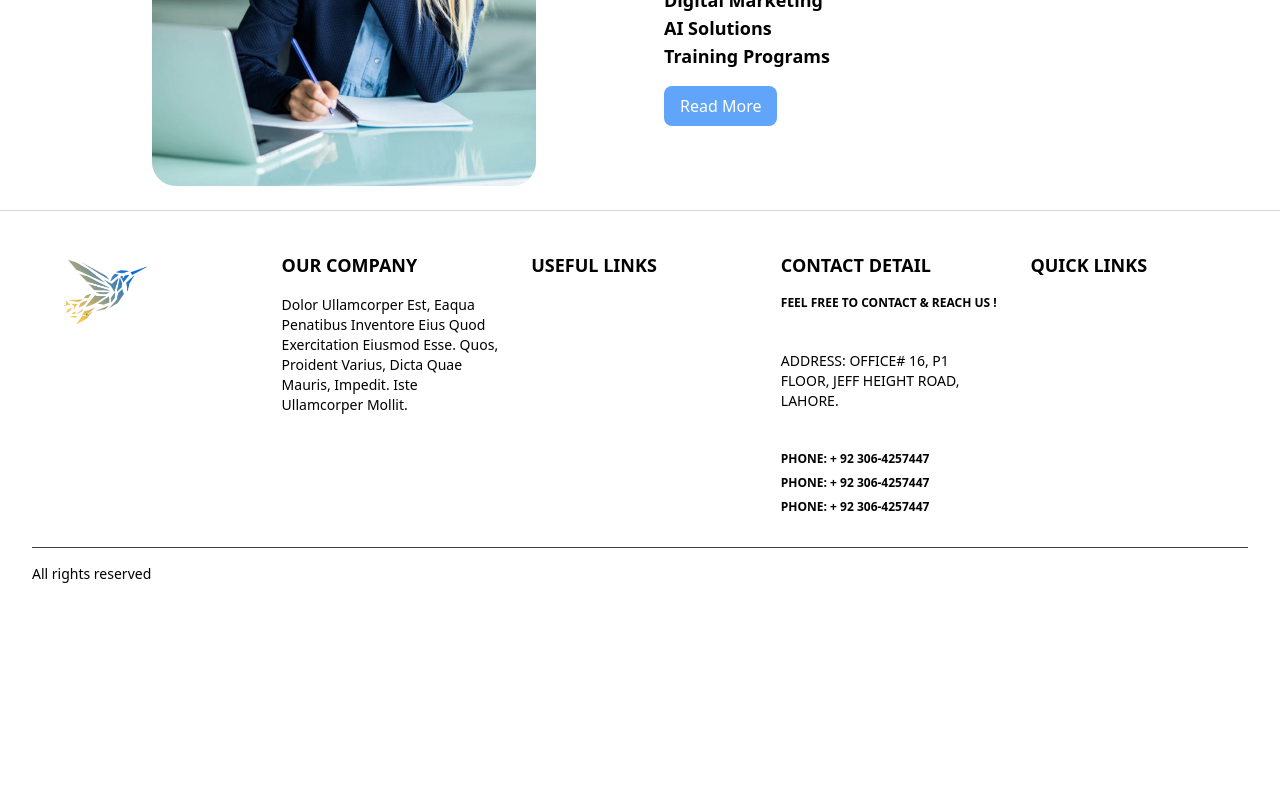
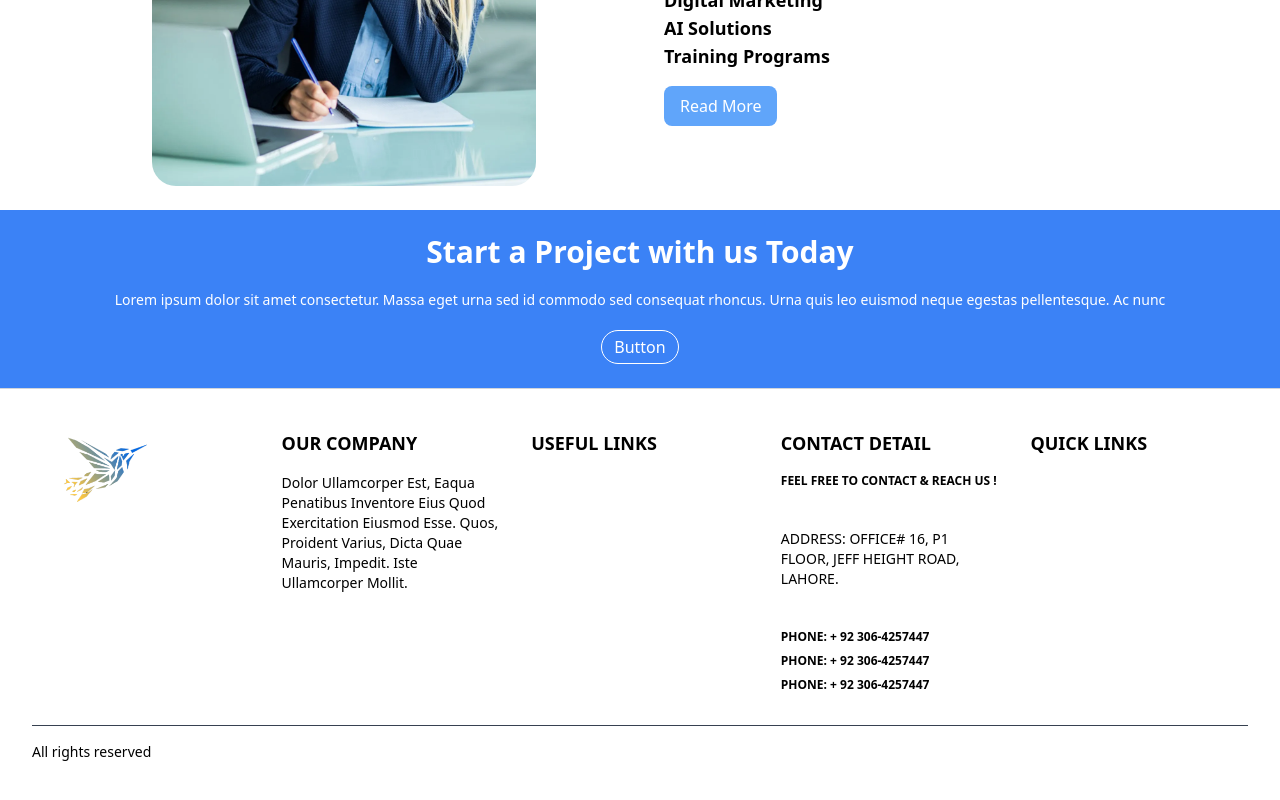
Before and after one commit to SheerGhazi/Social-Swirl-Project, a React (Vite) app: page /program in a window 1280 px wide. Shown: the part 2146-2946 px from the top of the page. Before the commit the page ends 2770 px from the top, so only its background shows below. Built offline with nearby package versions, Linux system fonts and the light colour scheme.

Commit message:
feat: Startpr comp

```diff
--- /dev/null
+++ b/src/components/Program/StartPr.jsx
@@ -0,0 +1,24 @@
+import React from 'react'
+
+const StartPr = () => {
+  return (
+    <div className='w-full h-auto px-5 py-6 text-center text-white bg-blue-500 space-y-5 md:px-28'>
+      <div className="heading font-semibold text-3xl">
+        <h4>Start a Project with us Today</h4>
+      </div>
+      <div className="details font-light text-sm">
+        <p>Lorem ipsum dolor sit amet consectetur. Massa eget urna sed id commodo sed consequat rhoncus. Urna quis leo euismod neque egestas pellentesque. Ac nunc
+        </p>
+      </div>
+      <div className='btn'>
+      <a href="">
+        <button className='px-3 py-1 text-white font-normal text-base rounded-3xl border border-white'>
+            Button
+        </button>
+      </a>
+      </div>
+    </div>
+  )
+}
+
+export default StartPr
--- a/src/pages/ProgramPage/ProgramPage.jsx
+++ b/src/pages/ProgramPage/ProgramPage.jsx
@@ -4,6 +4,7 @@ import OurProgram from '../../components/Program/OurProgram'
 import InternProgram from '../../components/Program/InternProgram'
 import Traine from '../../components/Program/Traine'
 import Traine2 from '../../components/Program/Traine2'
+import StartPr from '../../components/Program/StartPr'
 
 
 const ProgramPage = () => {
@@ -14,6 +15,7 @@ const ProgramPage = () => {
       <InternProgram/>
       <Traine/>
       <Traine2/>
+      <StartPr/>
 
     </div>
   )
```
